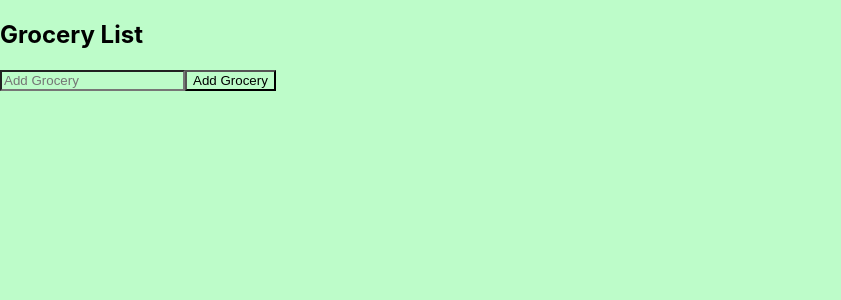
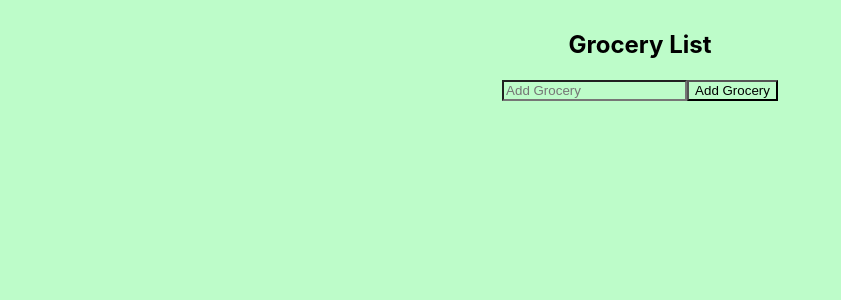
Before and after one commit to Eshhaa11/grocery-list, a React (Create React App) app: page / in a window 1280 px wide. Shown: the top 300 px of the page, without its empty margins (0-841 px from the left). Built offline with nearby package versions, Linux system fonts and the light colour scheme.

Commit message:
added text align center

```diff
--- a/src/Components/Grocery.css
+++ b/src/Components/Grocery.css
@@ -3,5 +3,8 @@
 }
 
 .cont {
-
+    margin: 0px;
+    padding: 10px;
+    max-width: 100%;
+    text-align: center;
 }
```
